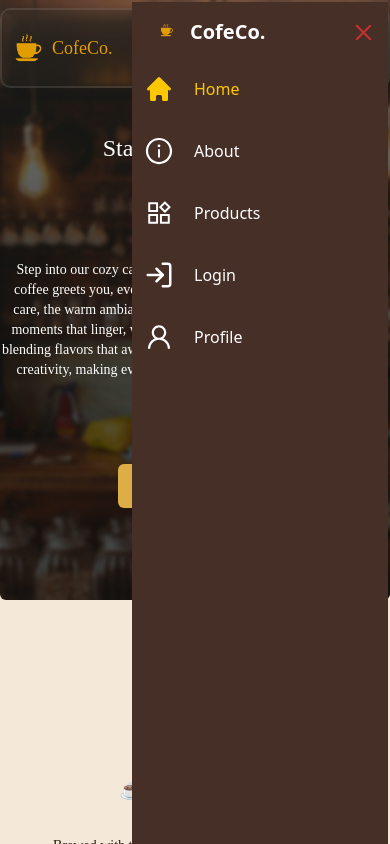
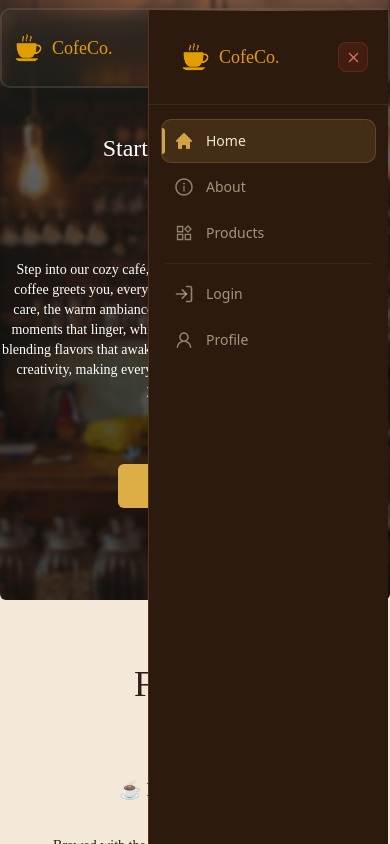
Before and after one commit to daniHash/Cafeco-store, a React (Vite) app: page / in a window 390 px wide. Both pictures are taken after a click on the icon 338 px from the left and 48 px from the top of the page. Shown: the top 844 px of the page. Built offline with nearby package versions, Linux system fonts and the light colour scheme; no server answers; data requests are answered from the project's data file; a web font is replaced by a local one; what @react-pdf/renderer, notyf would draw is missing.

Commit message:
fix sidebar for mobiles

```diff
--- a/data/backend.json
+++ b/data/backend.json
@@ -313,6 +313,14 @@
       "price": 3.9,
       "quantity": 1,
       "totalprice": 3.9
+    },
+    {
+      "id": "PJ5uAR2E0EQ",
+      "image": "/images/coffeemilk.png",
+      "title": "Mocha Bliss",
+      "price": 6.5,
+      "quantity": 1,
+      "totalprice": 6.5
     }
   ],
   "$schema": "./node_modules/json-server/schema.json"
--- a/src/ui/NavbarLinks.jsx
+++ b/src/ui/NavbarLinks.jsx
@@ -19,7 +19,7 @@ const NavbarLinks = () => {
 
   return (
     <>
-      {isOpen && <Sidebar setIsOpen={setIsOpen} />}
+      {isOpen && <Sidebar setIsOpen={setIsOpen} isOpen={isOpen} />}
       <motion.ul
         initial={{ y: -180, opacity: 0 }}
         animate={{ y: 0, opacity: 1 }}
--- a/src/ui/ProfileAsideSection.jsx
+++ b/src/ui/ProfileAsideSection.jsx
@@ -13,7 +13,7 @@ const ProfileAsideSection = () => {
         initial={{ y: -180, opacity: 0 }}
         animate={{ y: 0, opacity: 1 }}
         transition={{ duration: 2.3, ease: 'backInOut' }}
-        className="flex flex-col items-center justify-center gap-8 px-10 sm:gap-10 md:gap-14 lg:gap-14"
+        className="flex flex-col items-center justify-center gap-20 px-10 sm:gap-10 md:gap-14 lg:gap-14"
       >
         <NavLink
           to="information"
@@ -26,7 +26,7 @@ const ProfileAsideSection = () => {
                 className={`size-7 transition-all duration-200 ease-in sm:size-8 md:size-11 lg:size-11 ${isActive ? 'text-yellow-400' : 'text-white'}`}
               />
               <h5
-                className={`mt-2 font-titr text-xs text-wrap transition-all duration-200 ease-in sm:text-sm md:text-lg lg:text-lg ${isActive ? 'text-yellow-400' : 'text-white'}`}
+                className={`mt-2 hidden font-titr text-xs text-wrap transition-all duration-200 ease-in sm:text-sm md:block md:text-lg lg:block lg:text-lg ${isActive ? 'text-yellow-400' : 'text-white'}`}
               >
                 Information
               </h5>
@@ -44,7 +44,7 @@ const ProfileAsideSection = () => {
                 className={`size-7 transition-all duration-200 ease-in sm:size-8 md:size-11 lg:size-11 ${isActive ? 'text-yellow-400' : 'text-white'}`}
               />
               <h5
-                className={`mt-2 font-titr text-xs transition-all duration-200 ease-in sm:text-sm md:text-lg lg:text-lg ${isActive ? 'text-yellow-400' : 'text-white'}`}
+                className={`mt-2 hidden font-titr text-xs transition-all duration-200 ease-in sm:text-sm md:block md:text-lg lg:block lg:text-lg ${isActive ? 'text-yellow-400' : 'text-white'}`}
               >
                 Addresses
               </h5>
@@ -62,7 +62,7 @@ const ProfileAsideSection = () => {
                 className={`size-7 transition-all duration-200 ease-in sm:size-8 md:size-11 lg:size-11 ${isActive ? 'text-yellow-400' : 'text-white'}`}
               />
               <h5
-                className={`mt-2 font-titr text-xs transition-all duration-200 ease-in sm:text-sm md:text-lg lg:text-lg ${isActive ? 'text-yellow-400' : 'text-white'}`}
+                className={`mt-2 hidden font-titr text-xs transition-all duration-200 ease-in sm:text-sm md:block md:text-lg lg:block lg:text-lg ${isActive ? 'text-yellow-400' : 'text-white'}`}
               >
                 Cart
               </h5>
@@ -80,7 +80,7 @@ const ProfileAsideSection = () => {
                 className={`size-7 transition-all duration-200 ease-in sm:size-8 md:size-11 lg:size-11 ${isActive ? 'text-yellow-400' : 'text-white'}`}
               />
               <h5
-                className={`mt-2 font-titr text-xs transition-all duration-200 ease-in sm:text-sm md:text-lg lg:text-lg ${isActive ? 'text-yellow-400' : 'text-white'}`}
+                className={`mt-2 hidden font-titr text-xs transition-all duration-200 ease-in sm:text-sm md:block md:text-lg lg:block lg:text-lg ${isActive ? 'text-yellow-400' : 'text-white'}`}
               >
                 Scores
               </h5>
--- a/src/ui/Sidebar.jsx
+++ b/src/ui/Sidebar.jsx
@@ -1,138 +1,138 @@
+// eslint-disable-next-line no-unused-vars
+import { motion } from 'framer-motion'
 import { NavLink } from 'react-router-dom'
+import { CgClose } from 'react-icons/cg'
+import { HiHome } from 'react-icons/hi'
 import {
   AiOutlineInfoCircle,
   AiOutlineProduct,
   AiOutlineUser,
 } from 'react-icons/ai'
-import { CgClose } from 'react-icons/cg'
 import { FiLogIn } from 'react-icons/fi'
-import { HiHome } from 'react-icons/hi'
-// eslint-disable-next-line no-unused-vars
-import { motion } from 'framer-motion'
+import Logo from './Logo'
+import { useEffect } from 'react'
 
-const Sidebar = ({ setIsOpen }) => {
-  const handleClose = () => setIsOpen(false)
+const navLinks = [
+  { to: '/', label: 'Home', Icon: HiHome },
+  { to: '/about', label: 'About', Icon: AiOutlineInfoCircle },
+  { to: '/products', label: 'Products', Icon: AiOutlineProduct },
+]
+const authLinks = [
+  { to: '/login', label: 'Login', Icon: FiLogIn },
+  { to: '/profile', label: 'Profile', Icon: AiOutlineUser },
+]
+
+const Sidebar = ({ setIsOpen, isOpen }) => {
+  useEffect(() => {
+    if (isOpen) {
+      document.body.style.overflow = 'hidden'
+    } else {
+      document.body.style.overflow = 'auto'
+    }
+
+    return () => {
+      document.body.style.overflow = 'auto'
+    }
+  }, [isOpen])
+
   return (
-    <>
     <motion.aside
-        initial={{ opacity: 0, x: 150 }}
-        whileInView={{ opacity: 1, x: 0 }}
-        viewport={{ once: true, amount: 0.1 }}
-        exit={{ opacity: 0, x: 150 }}
-        transition={{ duration: 0.2, ease: 'backInOut' }}
-        id="logo-sidebar"
-        className="fixed -top-2 -right-64 z-40 h-screen w-64 -translate-x-full transition-transform sm:-right-[267.5px] md:-right-[261.5px]"
-        aria-label="Sidebar"
+      initial={{ x: '100%', opacity: 0, visibility: 0 }}
+      animate={{ x: 0, opacity: 1 }}
+      exit={{ x: '100%', opacity: 0 }}
+      transition={{ duration: 0.25, ease: 'easeInOut' }}
+      className="fixed top-0 right-0 z-40 flex h-screen w-60 flex-col border-l border-[rgba(212,163,72,0.2)] bg-[rgba(44,26,14)] backdrop-blur-2xl"
+      style={{
+        WebkitBackdropFilter: 'blur(24px) saturate(1.4)',
+        backdropFilter: 'blur(24px) saturate(1.4)',
+      }}
     >
-        <div className="h-full overflow-y-auto bg-dark-400 px-3 py-4">
-          <div className="mb-5 flex items-center justify-between ps-2.5">
-            <div className="flex">
-              <img
-                src="/icons/logo.png"
-                className="me-3 h-6 sm:h-7"
-                alt="Flowbite Logo"
-              />
-              <span className="self-center text-xl font-semibold whitespace-nowrap dark:text-white">
-                CofeCo.
-              </span>
+      <div className="absolute top-0 right-0 left-0 h-px bg-gradient-to-r from-transparent via-[rgba(212,163,72,0.4)] to-transparent" />
+
+      <div className="flex items-center justify-between border-b border-[rgba(212,163,72,0.12)] px-5 py-[22px]">
+        <div className="flex items-center gap-2.5">
+          <Logo />
         </div>
-            <CgClose
-              size={25}
-              cursor="pointer"
-              className="text-destructive-300"
+        <button
           onClick={() => setIsOpen(false)}
-            />
+          className="flex h-[30px] w-[30px] items-center justify-center rounded-lg border border-[rgba(180,60,40,0.3)] bg-[rgba(180,60,40,0.15)] text-[#E07060] transition-colors hover:bg-[rgba(180,60,40,0.3)]"
+        >
+          <CgClose size={15} className="cursor-pointer" />
+        </button>
       </div>
-          <ul className="flex flex-col gap-4 divide-accent-500 font-medium">
+
+      <nav className="flex flex-1 flex-col gap-0.5 px-3 py-3.5">
+        {navLinks.map(({ to, label, Icon }) => (
           <NavLink
-              onClick={handleClose}
-              to="/"
-              className="flex items-center justify-baseline gap-5 rounded-md py-2 transition-all duration-150 ease-in-out hover:bg-dark-500"
+            key={to}
+            to={to}
+            onClick={() => setIsOpen(false)}
+            className={({ isActive }) =>
+              `relative flex items-center gap-3 rounded-[10px] border px-3 py-[11px] transition-all ${
+                isActive
+                  ? 'border-[rgba(212,163,72,0.22)] bg-[rgba(212,163,72,0.14)]'
+                  : 'border-transparent hover:border-[rgba(212,163,72,0.12)] hover:bg-[rgba(212,163,72,0.08)]'
+              }`
+            }
           >
             {({ isActive }) => (
               <>
-                  <HiHome
-                    size="30px"
-                    className={isActive ? 'text-yellow-400' : 'text-white'}
+                {isActive && (
+                  <span className="absolute top-[20%] bottom-[20%] left-0 w-[3px] rounded-r-full bg-[#D4A348]" />
+                )}
+                <Icon
+                  size={20}
+                  className={
+                    isActive ? 'text-[#D4A348]' : 'text-[rgba(245,230,200,0.5)]'
+                  }
                 />
-                  <h5 className={isActive ? 'text-yellow-400' : 'text-white'}>
-                    Home
-                  </h5>
+                <span
+                  className={`text-sm font-medium ${isActive ? 'text-[#F5E6C8]' : 'text-[rgba(245,230,200,0.6)]'}`}
+                >
+                  {label}
+                </span>
               </>
             )}
           </NavLink>
+        ))}
+
+        <div className="mx-1 my-1.5 h-px bg-[rgba(212,163,72,0.1)]" />
+
+        {authLinks.map(({ to, label, Icon }) => (
           <NavLink
-              onClick={handleClose}
-              to="/about"
-              className="flex items-center justify-baseline gap-5 rounded-md py-2 transition-all duration-150 ease-in-out hover:bg-dark-500"
+            key={to}
+            to={to}
+            onClick={() => setIsOpen(false)}
+            className={({ isActive }) =>
+              `relative flex items-center gap-3 rounded-[10px] border px-3 py-[11px] transition-all ${
+                isActive
+                  ? 'border-[rgba(212,163,72,0.22)] bg-[rgba(212,163,72,0.14)]'
+                  : 'border-transparent hover:border-[rgba(212,163,72,0.12)] hover:bg-[rgba(212,163,72,0.08)]'
+              }`
+            }
           >
             {({ isActive }) => (
               <>
-                  <AiOutlineInfoCircle
-                    size="30px"
-                    className={isActive ? 'text-yellow-400' : 'text-white'}
+                {isActive && (
+                  <span className="absolute top-[20%] bottom-[20%] left-0 w-[3px] rounded-r-full bg-[#D4A348]" />
+                )}
+                <Icon
+                  size={20}
+                  className={
+                    isActive ? 'text-[#D4A348]' : 'text-[rgba(245,230,200,0.5)]'
+                  }
                 />
-                  <h5 className={isActive ? 'text-yellow-400' : 'text-white'}>
-                    About
-                  </h5>
+                <span
+                  className={`text-sm font-medium ${isActive ? 'text-[#F5E6C8]' : 'text-[rgba(245,230,200,0.6)]'}`}
+                >
+                  {label}
+                </span>
               </>
             )}
           </NavLink>
-            <NavLink
-              onClick={handleClose}
-              to="/products"
-              className="flex items-center justify-baseline gap-5 rounded-md py-2 transition-all duration-150 ease-in-out hover:bg-dark-500"
-            >
-              {({ isActive }) => (
-                <>
-                  <AiOutlineProduct
-                    size="30px"
-                    className={isActive ? 'text-yellow-400' : 'text-white'}
-                  />
-                  <h5 className={isActive ? 'text-yellow-400' : 'text-white'}>
-                    Products
-                  </h5>
-                </>
-              )}
-            </NavLink>
-            <NavLink
-              onClick={handleClose}
-              to="/login"
-              className="flex items-center justify-baseline gap-5 rounded-md py-2 transition-all duration-150 ease-in-out hover:bg-dark-500"
-            >
-              {({ isActive }) => (
-                <>
-                  <FiLogIn
-                    size="30px"
-                    className={isActive ? 'text-yellow-400' : 'text-white'}
-                  />
-                  <h5 className={isActive ? 'text-yellow-400' : 'text-white'}>
-                    Login
-                  </h5>
-                </>
-              )}
-            </NavLink>
-            <NavLink
-              onClick={handleClose}
-              to="/profile"
-              className="flex items-center justify-baseline gap-5 rounded-md py-2 transition-all duration-150 ease-in-out hover:bg-dark-500"
-            >
-              {({ isActive }) => (
-                <>
-                  <AiOutlineUser
-                    size="30px"
-                    className={isActive ? 'text-yellow-400' : 'text-white'}
-                  />
-                  <h5 className={isActive ? 'text-yellow-400' : 'text-white'}>
-                    Profile
-                  </h5>
-                </>
-              )}
-            </NavLink>
-          </ul>
-        </div>
+        ))}
+      </nav>
     </motion.aside>
-    </>
   )
 }
 
```
Lines whose indentation alone changed are shown as unchanged.
